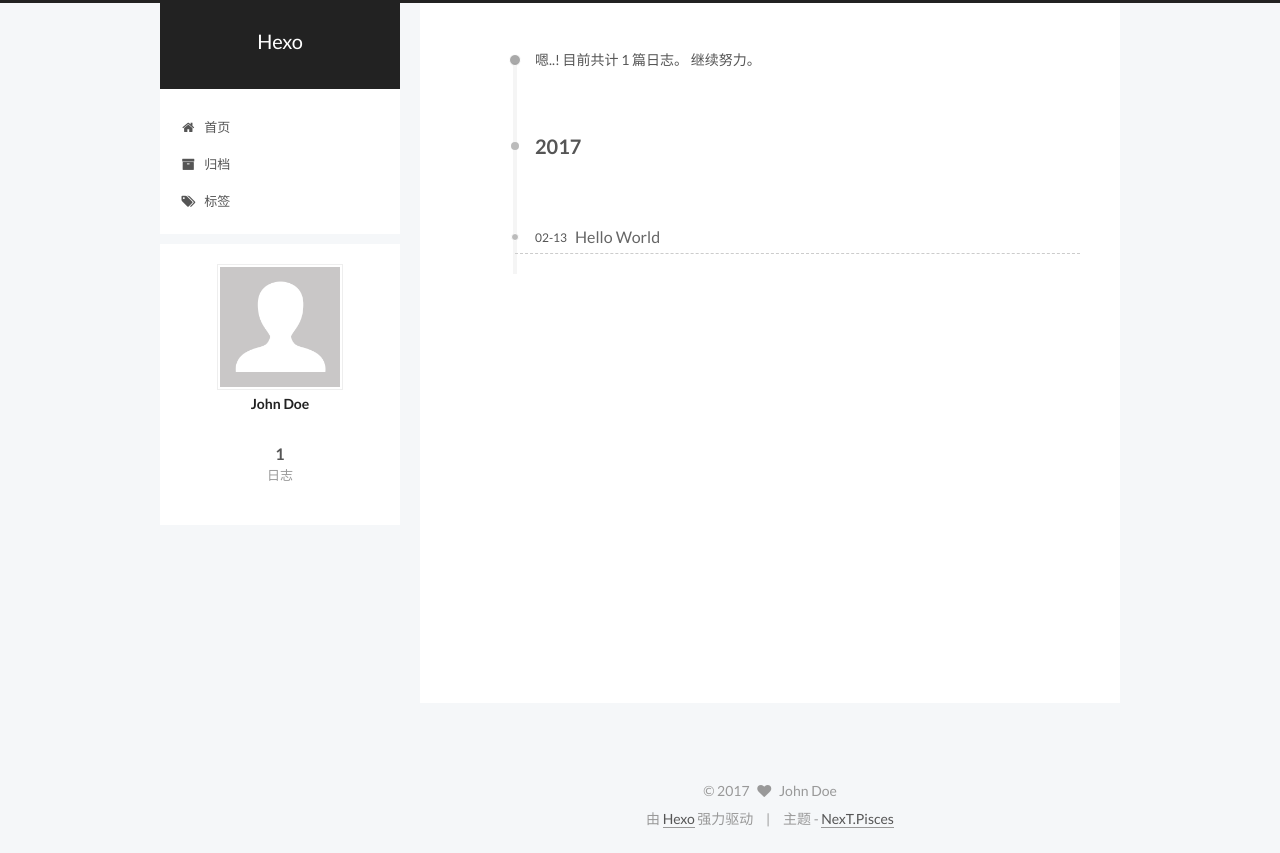
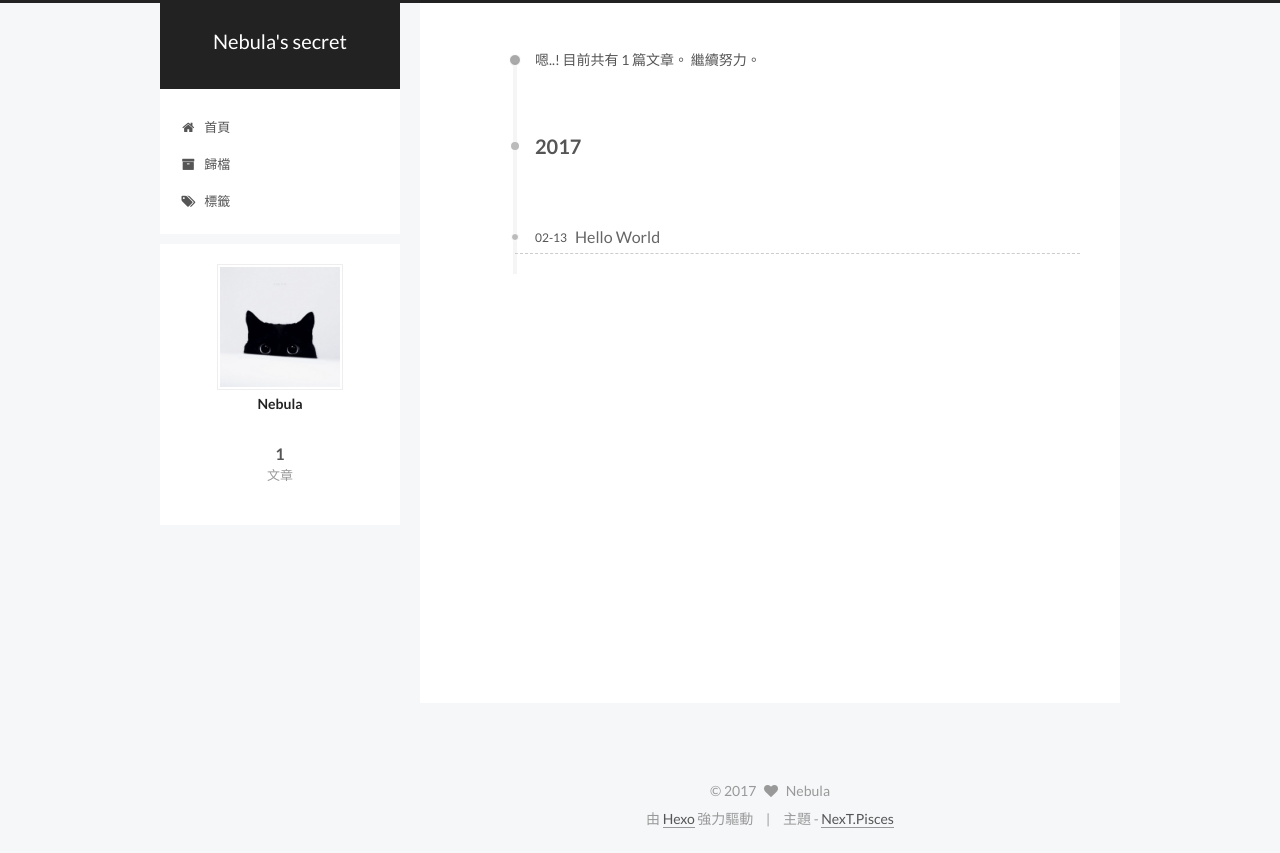
Before and after one commit to xiaoxiaosu0613/xiaoxiaosu0613.github.io, a plain HTML site: page archives/index.html in a window 1280 px wide. Drawn offline with Linux system fonts and the light colour scheme.

Commit message:
Site updated: 2017-02-13 15:49:56

```diff
--- a/archives/index.html
+++ b/archives/index.html
@@ -5,7 +5,7 @@
 
 
 
-<html class="theme-next pisces use-motion" lang="zh-Hans">
+<html class="theme-next pisces use-motion" lang="zh-hk">
 <head>
   <meta charset="UTF-8"/>
 <meta http-equiv="X-UA-Compatible" content="IE=edge" />
@@ -88,11 +88,11 @@
 
 
 <meta property="og:type" content="website">
-<meta property="og:title" content="Hexo">
+<meta property="og:title" content="Nebula's secret">
 <meta property="og:url" content="http://yoursite.com/archives/index.html">
-<meta property="og:site_name" content="Hexo">
+<meta property="og:site_name" content="Nebula's secret">
 <meta name="twitter:card" content="summary">
-<meta name="twitter:title" content="Hexo">
+<meta name="twitter:title" content="Nebula's secret">
 
 
 
@@ -126,10 +126,10 @@
 
 
 
-  <title> 归档 | Hexo </title>
+  <title> 歸檔 | Nebula's secret </title>
 </head>
 
-<body itemscope itemtype="http://schema.org/WebPage" lang="zh-Hans">
+<body itemscope itemtype="http://schema.org/WebPage" lang="zh-hk">
 
 
 
@@ -161,7 +161,7 @@
   <div class="custom-logo-site-title">
     <a href="/"  class="brand" rel="start">
       <span class="logo-line-before"><i></i></span>
-      <span class="site-title">Hexo</span>
+      <span class="site-title">Nebula's secret</span>
       <span class="logo-line-after"><i></i></span>
     </a>
   </div>
@@ -190,7 +190,7 @@
 
               <i class="menu-item-icon fa fa-fw fa-home"></i> <br />
 
-            首页
+            首頁
           </a>
         </li>
 
@@ -200,7 +200,7 @@
 
               <i class="menu-item-icon fa fa-fw fa-archive"></i> <br />
 
-            归档
+            歸檔
           </a>
         </li>
 
@@ -210,7 +210,7 @@
 
               <i class="menu-item-icon fa fa-fw fa-tags"></i> <br />
 
-            标签
+            標籤
           </a>
         </li>
 
@@ -242,7 +242,7 @@
 
 
 
-      嗯..! 目前共计 1 篇日志。 继续努力。
+      嗯..! 目前共有 1 篇文章。 繼續努力。
     </span>
 
 
@@ -323,9 +323,9 @@
       <section class="site-overview sidebar-panel sidebar-panel-active">
         <div class="site-author motion-element" itemprop="author" itemscope itemtype="http://schema.org/Person">
           <img class="site-author-image" itemprop="image"
-               src="/images/avatar.gif"
-               alt="John Doe" />
-          <p class="site-author-name" itemprop="name">John Doe</p>
+               src="/images/avatar.jpg"
+               alt="Nebula" />
+          <p class="site-author-name" itemprop="name">Nebula</p>
           <p class="site-description motion-element" itemprop="description"></p>
         </div>
         <nav class="site-state motion-element">
@@ -334,7 +334,7 @@
             <div class="site-state-item site-state-posts">
               <a href="/archives">
                 <span class="site-state-item-count">1</span>
-                <span class="site-state-item-name">日志</span>
+                <span class="site-state-item-name">文章</span>
               </a>
             </div>
 
@@ -381,16 +381,16 @@
   <span class="with-love">
     <i class="fa fa-heart"></i>
   </span>
-  <span class="author" itemprop="copyrightHolder">John Doe</span>
+  <span class="author" itemprop="copyrightHolder">Nebula</span>
 </div>
 
 
 <div class="powered-by">
-  由 <a class="theme-link" href="https://hexo.io">Hexo</a> 强力驱动
+  由 <a class="theme-link" href="https://hexo.io">Hexo</a> 強力驅動
 </div>
 
 <div class="theme-info">
-  主题 -
+  主題 -
   <a class="theme-link" href="https://github.com/iissnan/hexo-theme-next">
     NexT.Pisces
   </a>
--- a/css/main.css
+++ b/css/main.css
@@ -1706,7 +1706,7 @@ pre .javascript .function {
   width: 4px;
   height: 4px;
   border-radius: 50%;
-  background: #781fe3;
+  background: #9eaa59;
 }
 .links-of-blogroll {
   font-size: 13px;
```
Also changed, not shown: 2017/02/13/hello-world/index.html (+22 -22 lines), archives/2017/02/index.html (+18 -18 lines), archives/2017/index.html (+18 -18 lines), index.html (+22 -22 lines), images/avatar.gif (deleted), images/avatar.jpg (added).
